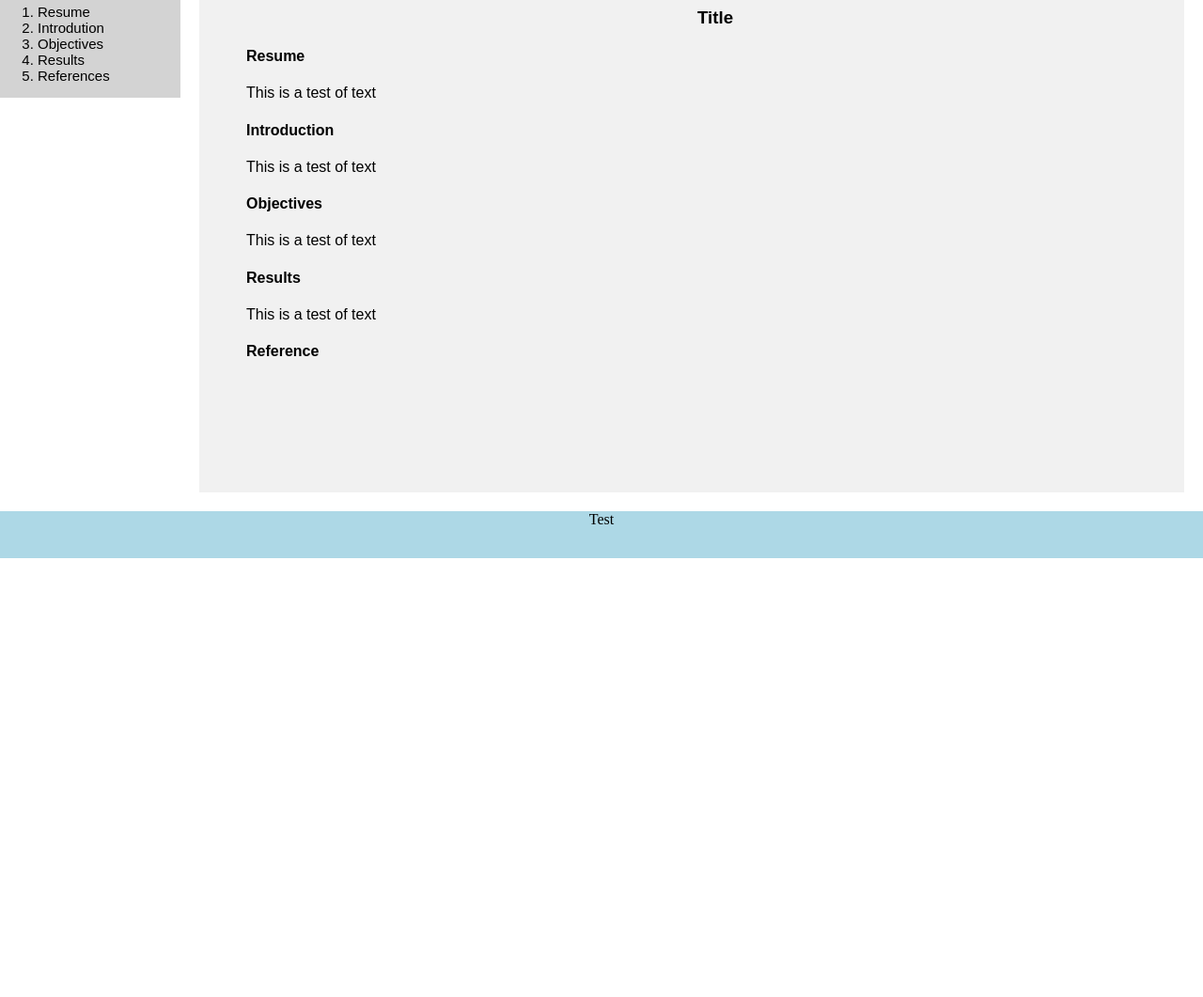
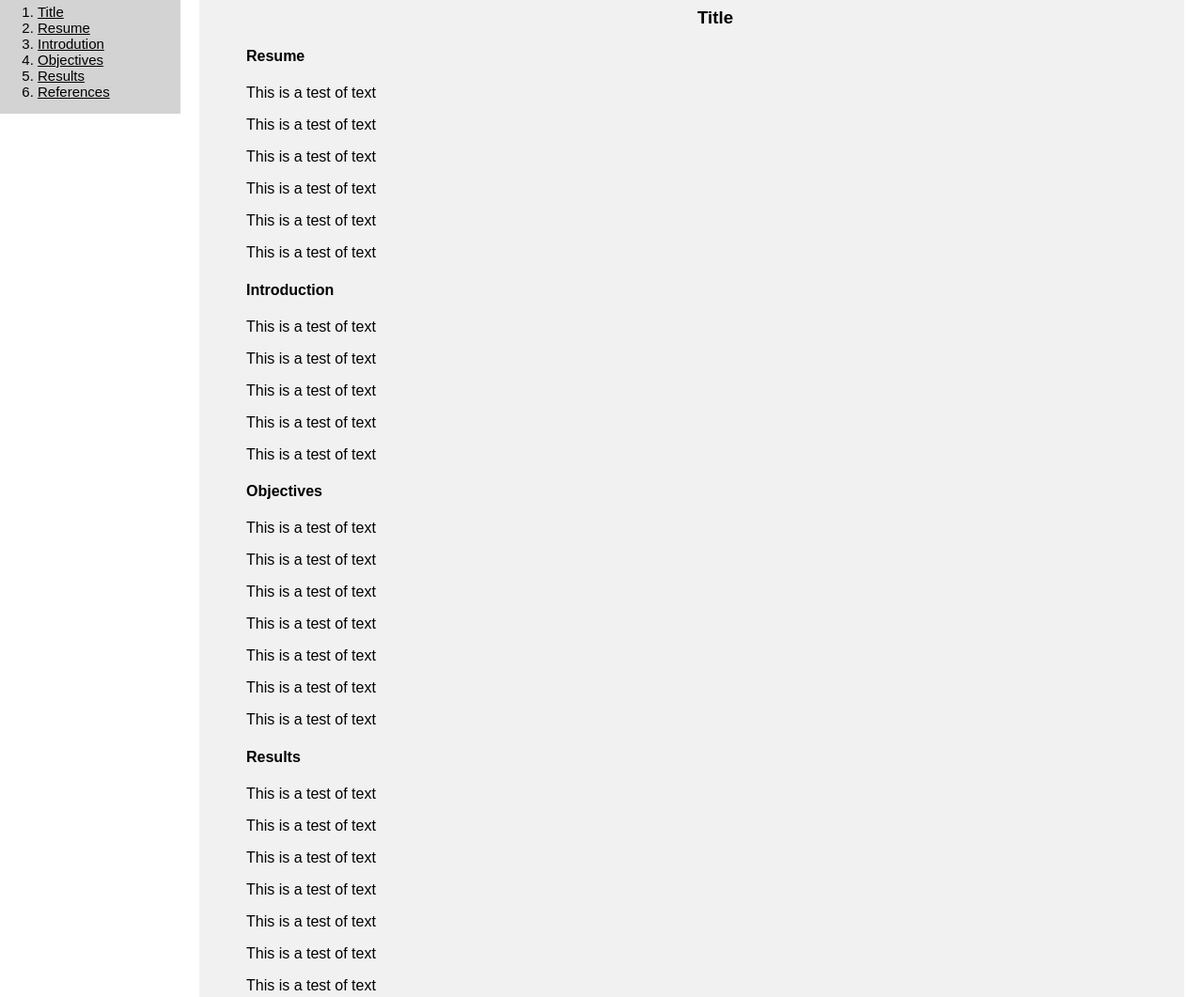
Before and after one commit to Nemly23/CS50, a plain HTML site: page project0.html in a window 1280 px wide. Shown: the part 159-1220 px from the top of the page at 94% size. Before the commit the page ends 800 px from the top, so only its background shows below. Drawn offline with Linux system fonts and the light colour scheme.

Commit message:
Sumary Links

```diff
--- a/project0.html
+++ b/project0.html
@@ -73,6 +73,10 @@
               background-color: lightblue;
             }
 
+            a {
+              color: black;
+            }
+
             .top_button {
               background-color: #00004d;
               text-align: center;
@@ -114,24 +118,46 @@
           </button>
           <summary>
               <ol>
-                  <li>Resume</li>
-                  <li>Introdution</li>
-                  <li>Objectives</li>
-                  <li>Results</li>
-                  <li>References</li>
+                  <li><a href="#title">Title</a></li>
+                  <li><a href="#resume">Resume</a></li>
+                  <li><a href="#introduction">Introdution</a></li>
+                  <li><a href="#objectives">Objectives</a></li>
+                  <li><a href="#results">Results</a></li>
+                  <li><a href="#references">References</a></li>
               </ol>
           </summary>
           <article>
-              <h3>Title</h3>
-              <h4>Resume</h4>
+              <h3 id="title">Title</h3>
+              <h4 id="resume">Resume</h4>
               <p> This is a test of text </p>
-              <h4>Introduction</h4>
               <p> This is a test of text </p>
-              <h4>Objectives</h4>
               <p> This is a test of text </p>
-              <h4>Results</h4>
               <p> This is a test of text </p>
-              <h4>Reference</h4>
+              <p> This is a test of text </p>
+              <p> This is a test of text </p>
+              <h4 id="introduction">Introduction</h4>
+              <p> This is a test of text </p>
+              <p> This is a test of text </p>
+              <p> This is a test of text </p>
+              <p> This is a test of text </p>
+              <p> This is a test of text </p>
+              <h4 id="objectives">Objectives</h4>
+              <p> This is a test of text </p>
+              <p> This is a test of text </p>
+              <p> This is a test of text </p>
+              <p> This is a test of text </p>
+              <p> This is a test of text </p>
+              <p> This is a test of text </p>
+              <p> This is a test of text </p>
+              <h4 id="results">Results</h4>
+              <p> This is a test of text </p>
+              <p> This is a test of text </p>
+              <p> This is a test of text </p>
+              <p> This is a test of text </p>
+              <p> This is a test of text </p>
+              <p> This is a test of text </p>
+              <p> This is a test of text </p>
+              <h4 id="references">Reference</h4>
           </article>
           <footer>
               Test
```
